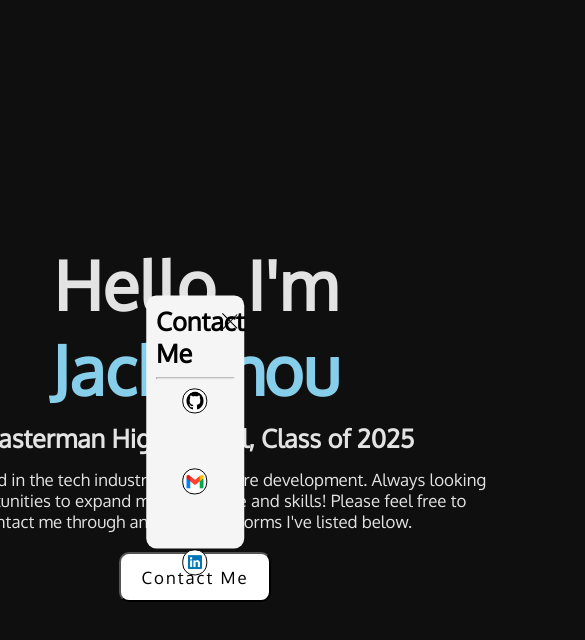
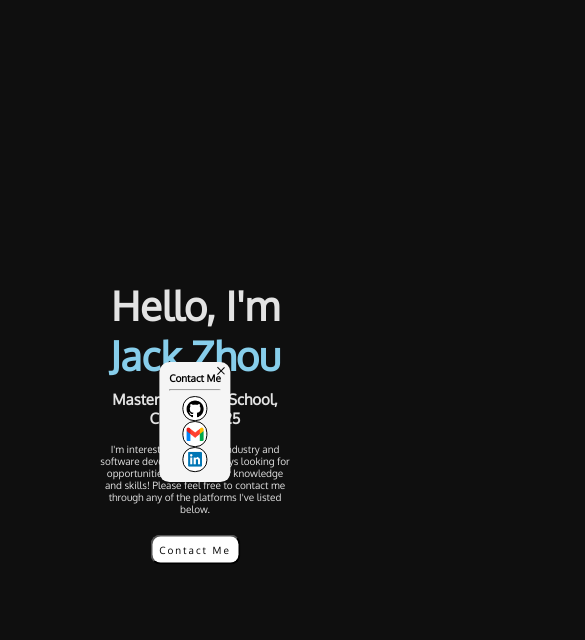
Before and after one commit to jzhou077/JZhou-Portfolio, a plain HTML site: page index.html in a window 390 px wide. Both pictures are taken after a click on the button "Contact Me". Shown: the whole page, 585 px wide, since content can reach past the window. Drawn offline with nearby package versions, Linux system fonts and the light colour scheme.

Commit message:
updated responsiveness

```diff
--- a/styles.css
+++ b/styles.css
@@ -1,5 +1,5 @@
 html {
-    font-size: 1vw;
+    font-size: 16px;
     font-family: 'Oxygen', sans-serif;
 }
 
@@ -11,17 +11,18 @@ body {
 }
 
 .mainSec {
-    display: flex;
     min-height: 100vh;
-    align-items: center;
-    padding: 100px;
-
+    width: 100%;
+    padding: 5vw;
     /*basically makes it so that the padding and border are included in the elements total height and width */
     /*so the padding goes inside rather than outside, which is very helpful*/
     box-sizing:border-box;
 }
 
 .mainText {
+    position: absolute;
+    top: 50%;
+    transform: translateY(-50%);
     margin: 0px;
     color: #e3e3e3;
 }
@@ -98,16 +99,17 @@ body {
 
 .modalCloseBar1 {
     background-color:black;
-    width: 1.25rem;
+    width: 1rem;
     height: 1px;
-    transform: rotate(45deg);
+    transform: rotate(45deg) translate(0.5px, 2.5px);
 }
 
 .modalCloseBar2 {
     background-color:black;
-    width: 1.25rem;
+    width: 1rem;
     height: 1px;
-    transform: rotate(-45deg);
+    position: absolute;
+    transform: rotate(-45deg) translate(-2px, 0px);
 }
 
 .modalContent {
@@ -117,10 +119,6 @@ body {
 .modalContent h1 {
     font-size: 1.5rem;
     margin: 0px;
-}
-
-.modalContent a {
-    display: inline-block;
 }
 
 .contactInfo {
@@ -153,26 +151,32 @@ body {
 
 
 @media screen and (max-width: 768px) {
+    html {
+        font-size: 10px;
+    }
+    .mainText {
+        left: 50%;
+        transform: translate(-50%, -50%);
+        text-align: center;
+    }
+    .mainText p {
+        width: 100%;
+    }
+    .modal {
+        height: auto;
+        width: auto;
+    }
+    .modalContent h1 {
+        font-size: 1rem;
+    }
     .contactInfo {
         flex-direction: column;
         flex-wrap: wrap;
         align-content: space-evenly;
         margin-top: 10%;
+        height: 75%;
     }
-    .modal {
-        height: 30vh;
-        width: 25vw;
-    }
-    .mainSec {
-        position: absolute;
-        top: 50%;
-        left: 50%;
-        transform: translate(-50%, -50%);
-    }
-    .mainText {
-        text-align: center;
-    }
-    html {
-        font-size: 2vh;
+    .modalCloseBtn {
+        top: 5%;
     }
 }
```
